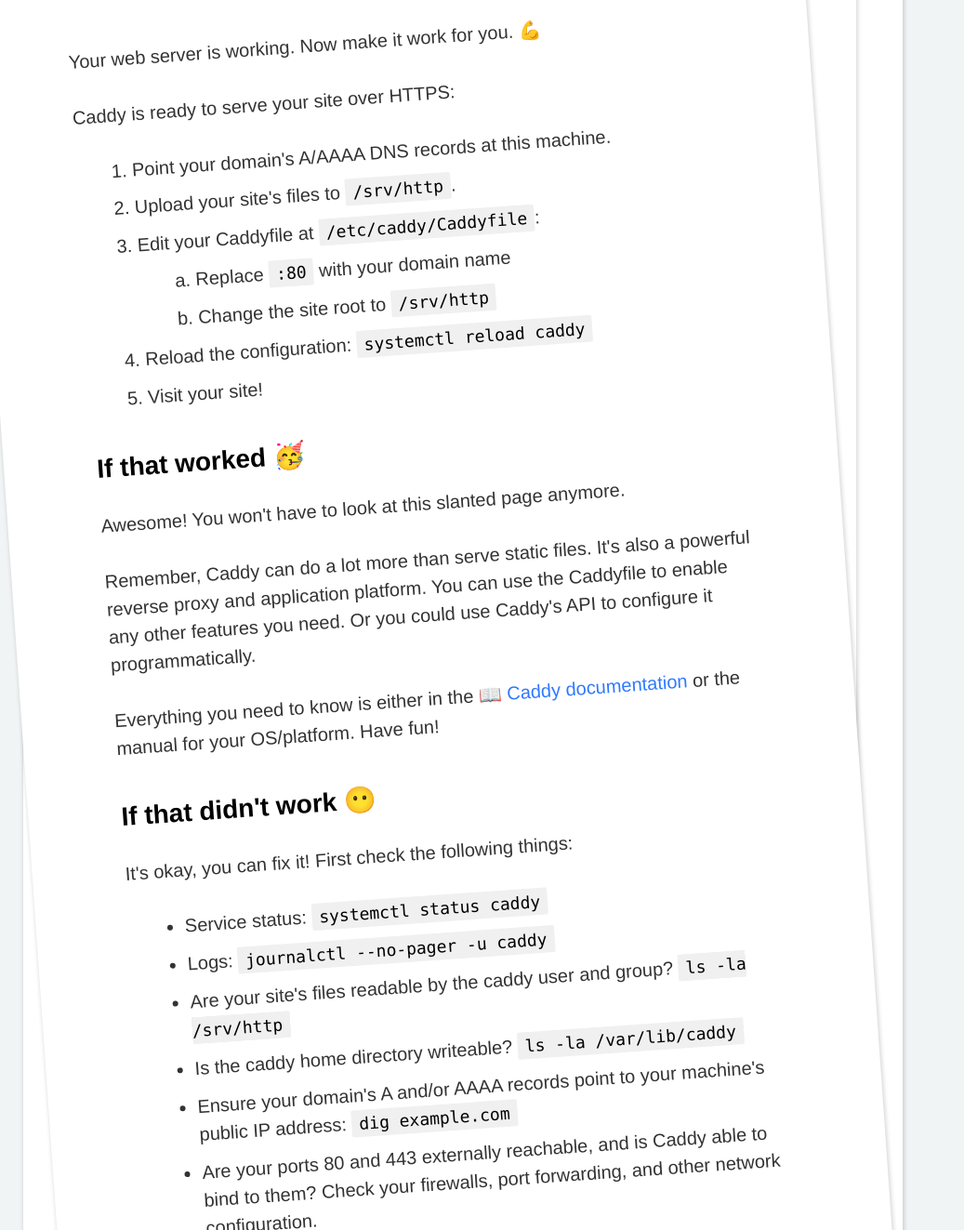
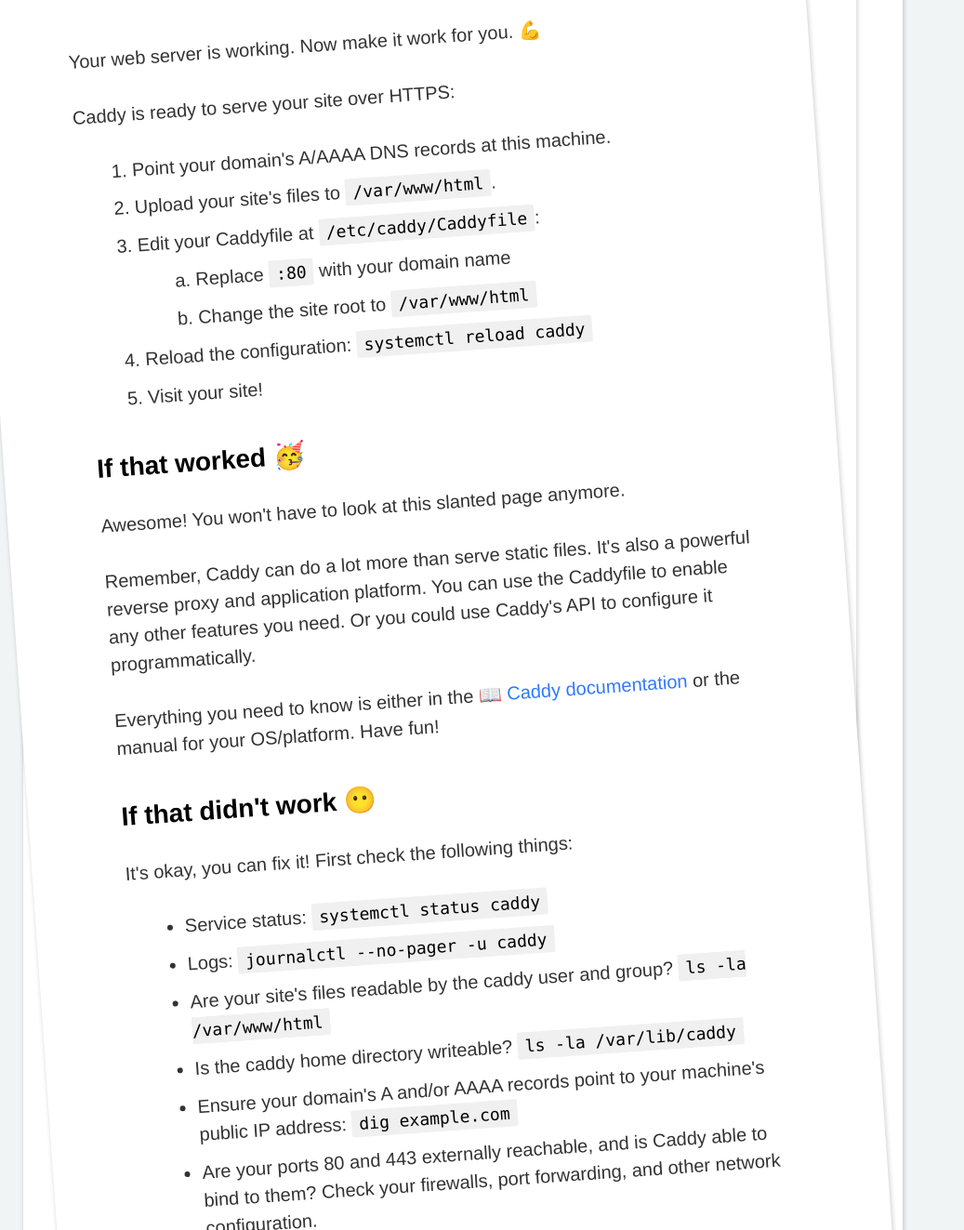
Before and after one commit to ZenQy/archrepo, a plain HTML site: page caddy/index.html in a window 1280 px wide. Shown: the part 372-1695 px from the top of the page at 93% size, without its empty margins (0-1037 px from the left). Drawn offline with Linux system fonts and the light colour scheme.

Commit message:
调整index.html

```diff
--- a/caddy/index.html
+++ b/caddy/index.html
@@ -231,12 +231,12 @@
 				</p>
 				<ol>
 					<li>Point your domain's A/AAAA DNS records at this machine.</li>
-					<li>Upload your site's files to <code>/srv/http</code>.
+					<li>Upload your site's files to <code>/var/www/html</code>.
 					<li>
 						Edit your Caddyfile at <code>/etc/caddy/Caddyfile</code>:
 						<ol>
 							<li>Replace <code>:80</code> with your domain name</li>
-							<li>Change the site root to <code>/srv/http</code></li>
+							<li>Change the site root to <code>/var/www/html</code></li>
 						</ol>
 					</li>
 					<li>Reload the configuration: <code>systemctl reload caddy</code></li>
@@ -263,10 +263,11 @@
 				<ul>
 					<li>Service status: <code>systemctl status caddy</code></li>
 					<li>Logs: <code>journalctl --no-pager -u caddy</code></li>
-					<li>Are your site's files readable by the caddy user and group? <code>ls -la /srv/http</code></li>
+					<li>Are your site's files readable by the caddy user and group? <code>ls -la /var/www/html</code></li>
 					<li>Is the caddy home directory writeable? <code>ls -la /var/lib/caddy</code></li>
 					<li>Ensure your domain's A and/or AAAA records point to your machine's public IP address:
-						<code>dig example.com</code></li>
+						<code>dig example.com</code>
+					</li>
 					<li>Are your ports 80 and 443 externally reachable, and is Caddy able to bind to them? Check your firewalls,
 						port forwarding, and other network configuration.</li>
 				</ul>
```
Also changed, not shown: 1 other file.
